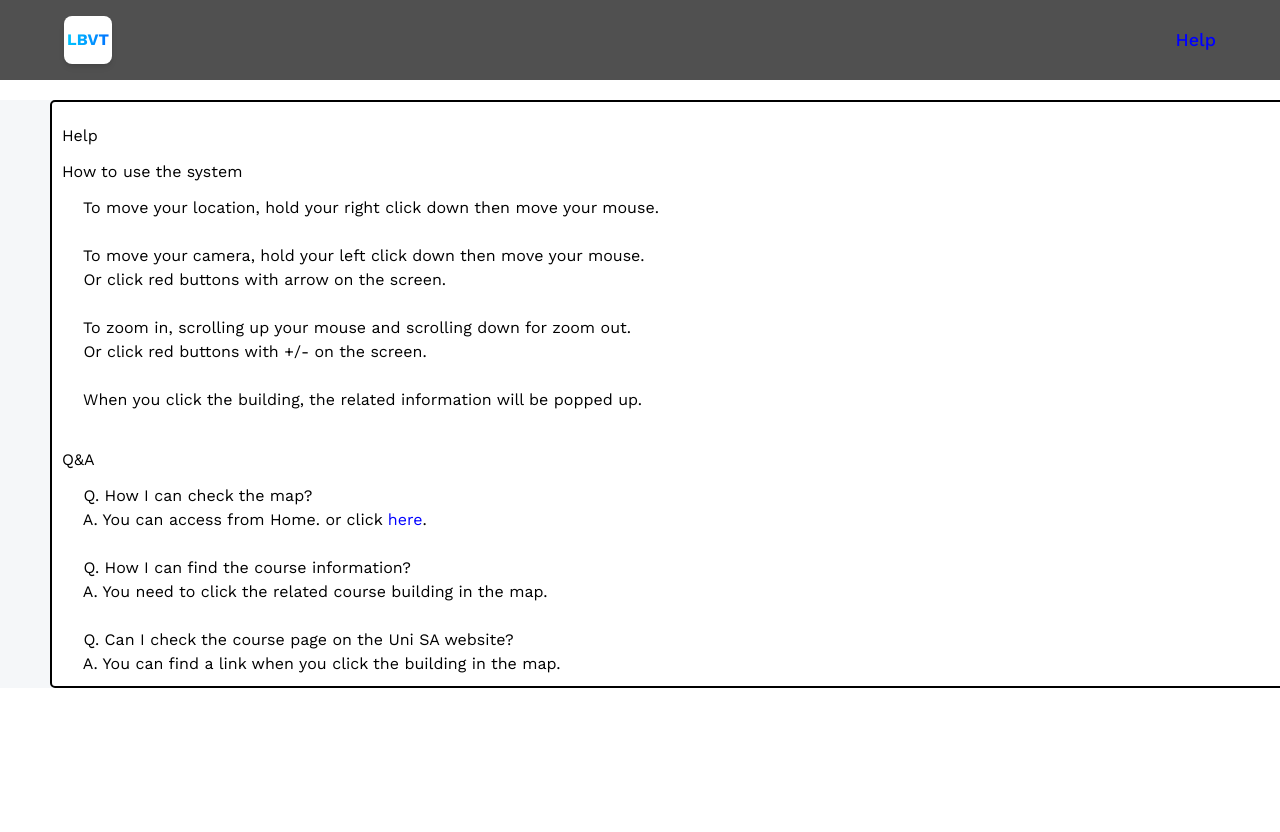
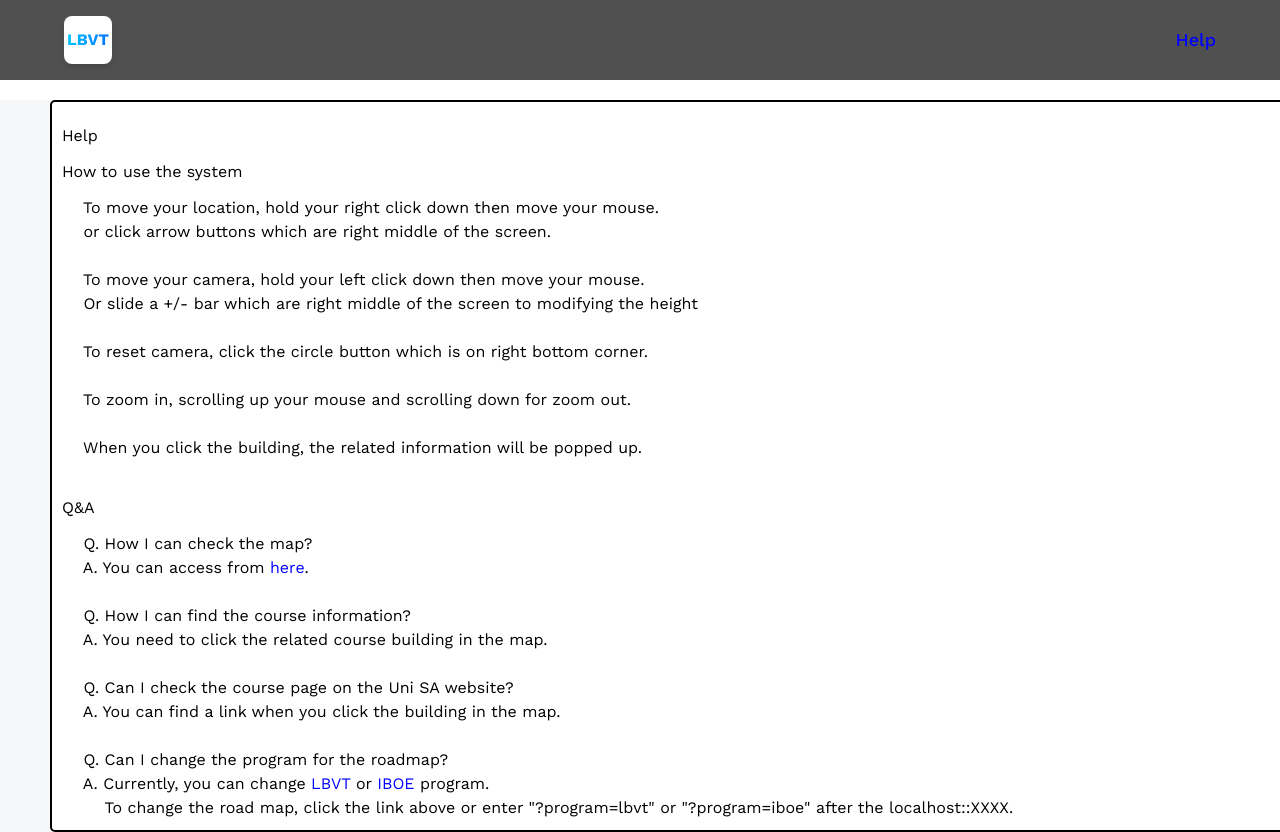
Before and after one commit to kietthely/lbvt, a React (Vite) app in the folder lbvt-roadmap/: page /Help in a window 1280 px wide. Shown: the top 832 px of the page. Before the commit the page ends 800 px from the top, so only its background shows below. Built offline with nearby package versions, Linux system fonts and the light colour scheme.

Commit message:
Updated texts for new buttons

```diff
--- a/lbvt-roadmap/src/components/Help.jsx
+++ b/lbvt-roadmap/src/components/Help.jsx
@@ -1,31 +1,37 @@
-import React from "react";
+
 import { NavLink } from "react-router-dom";
 
 const Help = () => {
     return (
         <div id="Help" className="container">
-            <h1 className="mt-3 mb-3">Help</h1>
+            <h2 className="mt-3 mb-3">Help</h2>
 
             <h3 className="mb-3">How to use the system</h3>
-            <p>&emsp; To move your location, hold your right click down then move your mouse.</p><br/>
+            <p>&emsp; To move your location, hold your right click down then move your mouse.<br/>
+            &emsp; or click arrow buttons which are right middle of the screen.</p><br/>
 
             <p>&emsp; To move your camera, hold your left click down then move your mouse.<br/>
-            &emsp; Or click red buttons with arrow on the screen.</p><br/>
+            &emsp; Or slide a +/- bar which are right middle of the screen to modifying the height</p><br/>
 
-            <p>&emsp; To zoom in, scrolling up your mouse and scrolling down for zoom out.<br/>
-            &emsp; Or click red buttons with +/- on the screen.</p><br/>
+            <p>&emsp; To reset camera, click the circle button which is on right bottom corner.</p><br/>
+
+            <p>&emsp; To zoom in, scrolling up your mouse and scrolling down for zoom out.</p><br/>
 
             <p>&emsp; When you click the building, the related information will be popped up.</p><br/>
 
             <h3 className="mt-3 mb-3">Q&A</h3>
             <p>&emsp; Q. How I can check the map?<br/>
-            &emsp; A. You can access from Home. or click <NavLink to="/" className={({ isActive }) => isActive ? "text-blue-500" : "text-black"}>here</NavLink>.</p><br/>
+            &emsp; A. You can access from <NavLink to="/?program=lbvt" id="link" className={({ isActive }) => isActive ? "text-blue-500" : "text-black"}>here</NavLink>.</p><br/>
 
             <p>&emsp; Q. How I can find the course information?<br/>
             &emsp; A. You need to click the related course building in the map.</p><br/>
 
             <p>&emsp; Q. Can I check the course page on the Uni SA website?<br/>
-            &emsp; A. You can find a link when you click the building in the map.</p>
+            &emsp; A. You can find a link when you click the building in the map.</p><br/>
+
+            <p>&emsp; Q. Can I change the program for the roadmap?<br/>
+            &emsp; A. Currently, you can change <NavLink to="/?program=lbvt" id="link" className={({ isActive }) => isActive ? "text-blue-500" : "text-black"}>LBVT</NavLink> or <NavLink to="/?program=iboe" className={({ isActive }) => isActive ? "text-blue-500" : "text-black"}>IBOE</NavLink> program.<br/>
+            &emsp; &emsp; To change the road map, click the link above or enter &quot;?program=lbvt&quot; or &quot;?program=iboe&quot; after the localhost::XXXX.</p>
 
         </div>
     );
```
